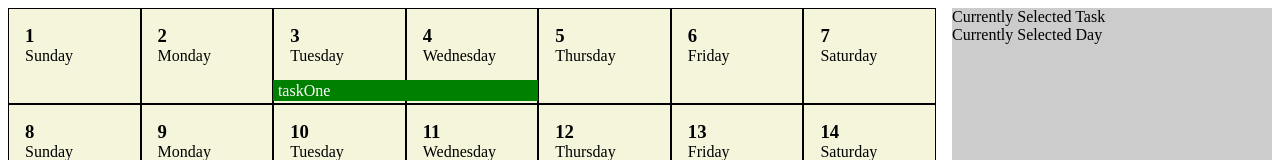
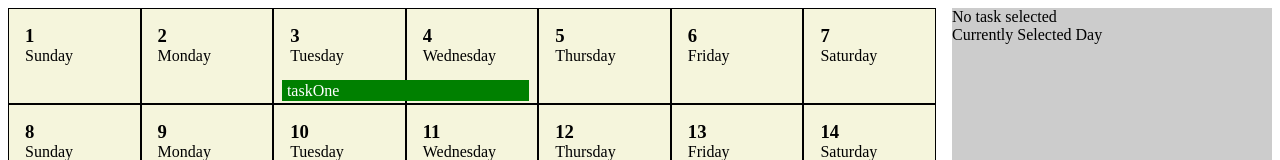
Before and after one commit to rtp314/task-scheduler, a React (Vite) app: page / in a window 1280 px wide. Shown: the top 160 px of the page. Built offline with nearby package versions, Linux system fonts and the light colour scheme.

Commit message:
refactor tasks as children, add selection context

```diff
--- a/src/App.tsx
+++ b/src/App.tsx
@@ -1,8 +1,9 @@
 import { useState } from 'react';
 import Calendar from './components/Calendar';
 import TaskContextProvider from './context/TaskContext';
-import NewTask from './context/NewTask';
+import NewTask from './components/NewTask';
 import Sidebar from './components/Sidebar';
+import SelectionContextProvider from './context/SelectionContext';
 
 function App() {
   const [count, setCount] = useState(0);
@@ -10,6 +11,7 @@ function App() {
   return (
     <div className="App">
       <TaskContextProvider>
+        <SelectionContextProvider>
           <div className="responsive-content-wrapper">
             <div className="responsive-content-main">
               <Calendar />
@@ -19,6 +21,7 @@ function App() {
             </div>
           </div>
           <NewTask />
+        </SelectionContextProvider>
       </TaskContextProvider>
     </div>
   );
--- a/src/components/Calendar.tsx
+++ b/src/components/Calendar.tsx
@@ -1,6 +1,8 @@
 import { useState } from 'react';
 import { DAYS, Day } from '../types';
 import DayCell from './Day';
+import { useTasks } from '../context/TaskContext';
+import Task from './Task';
 
 type CalendarProps = {};
 
@@ -19,10 +21,18 @@ function generateDays(numberOfDays = 35): Day[] {
 
 export default function Calendar({}: CalendarProps) {
   const [days, setDays] = useState(generateDays());
+  const { tasks } = useTasks();
+
+  const tasksByDay = days.map(day => tasks.filter(task => task.startDate <= day.date && task.endDate >= day.date));
+
   return (
     <div id="calendar">
       {days.map((day, i) => (
-        <DayCell key={i} day={day} />
+        <DayCell key={i} day={day}>
+          {tasksByDay[i].map(task => (
+            <Task key={task.name} task={task} date={day.date} />
+          ))}
+        </DayCell>
       ))}
     </div>
   );
--- a/src/components/Day.tsx
+++ b/src/components/Day.tsx
@@ -3,14 +3,12 @@ import { Day } from '../types';
 
 type DayProps = {
   day: Day;
+  children: React.ReactNode;
 };
 
-export default function Day({ day }: DayProps) {
+export default function Day({ day, children }: DayProps) {
   const { dayOfWeekIndex, dayOfWeek, date } = day;
   const isWeekend = dayOfWeekIndex === 0 || dayOfWeekIndex === 6;
-
-  const { tasks } = useTasks();
-  const thisDaysTasks = tasks.filter(task => task.startDate <= date && task.endDate >= date);
 
   return (
     <div className={`day ${isWeekend ? 'weekend' : ''}`}>
@@ -18,16 +16,7 @@ export default function Day({ day }: DayProps) {
         <h3>{date}</h3>
         {dayOfWeek}
       </div>
-      <div className="day-tasks">
-        {thisDaysTasks.map(task => (
-          <div
-            key={`${task.name}${task.startDate}`}
-            className={`task ${task.startDate === date ? 'start' : ''} ${task.endDate === date ? 'end' : ''}`}
-          >
-            {task.startDate === date && task.name}
-          </div>
-        ))}
-      </div>
+      <div className="day-tasks">{children}</div>
     </div>
   );
 }
--- a/src/context/NewTask.tsx
+++ b/src/components/NewTask.tsx
@@ -1,5 +1,5 @@
 import { useState } from 'react';
-import { useTasks } from './TaskContext';
+import { useTasks } from '../context/TaskContext';
 import { Task } from '../types';
 
 type NewTaskProps = {};
--- a/src/components/Sidebar.tsx
+++ b/src/components/Sidebar.tsx
@@ -1,7 +1,10 @@
+import { useSelection } from '../context/SelectionContext';
+
 export default function Sidebar() {
+  const { selectedTask } = useSelection();
   return (
     <div id="sidebar">
-      <div>Currently Selected Task</div>
+      <div>{selectedTask ? selectedTask.name : 'No task selected'}</div>
       <div>Currently Selected Day</div>
     </div>
   );
--- /dev/null
+++ b/src/components/Task.tsx
@@ -0,0 +1,17 @@
+import { Task } from '../types';
+
+type TaskProps = {
+  task: Task;
+  date: number;
+};
+
+export default function Task({ task, date }: TaskProps) {
+  return (
+    <div
+      key={`${task.name}${task.startDate}`}
+      className={`task ${task.startDate === date ? 'start' : ''} ${task.endDate === date ? 'end' : ''}`}
+    >
+      {task.startDate === date && task.name}
+    </div>
+  );
+}
--- /dev/null
+++ b/src/context/SelectionContext.tsx
@@ -0,0 +1,23 @@
+import { createContext, useContext, useState } from 'react';
+import { Task } from '../types';
+
+type SelectionContextType = {
+  selectedTask: Task | null;
+  setSelectedTask: (task: Task) => void;
+};
+
+const SelectionContext = createContext<SelectionContextType | null>(null);
+
+export function useSelection() {
+  const contextValue = useContext(SelectionContext);
+  if (contextValue === null) throw new Error('Selection context cannot be used outside the Selection Context Provider');
+  return contextValue;
+}
+
+export default function SelectionContextProvider(props: React.PropsWithChildren) {
+  const [selectedTask, setSelectedTask] = useState<Task | null>(null);
+
+  const contextValue = { selectedTask, setSelectedTask };
+
+  return <SelectionContext.Provider value={contextValue}>{props.children}</SelectionContext.Provider>;
+}
--- a/src/context/TaskContext.tsx
+++ b/src/context/TaskContext.tsx
@@ -7,9 +7,10 @@ type TaskContextType = {
 };
 
 const TaskContext = createContext<TaskContextType | null>(null);
+const testTask = { name: 'taskOne', startDate: 3, endDate: 4, numberOfHours: 4 };
 
 export default function TaskContextProvider(props: React.PropsWithChildren) {
-  const [tasks, setTasks] = useState<Task[]>([{ name: 'taskOne', startDate: 3, endDate: 4, numberOfHours: 4 }]);
+  const [tasks, setTasks] = useState<Task[]>([testTask]);
 
   const addTask = (task: Task) => {
     setTasks(prev => [...prev, task]);
--- a/src/index.scss
+++ b/src/index.scss
@@ -41,11 +41,11 @@ h6 {
   padding: 0.1rem 0.3rem;
   margin: -1px;
 
-  .start {
+  &.start {
     margin-left: var(--task-offset);
   }
 
-  .end {
+  &.end {
     margin-right: var(--task-offset);
   }
 }
--- a/src/types.ts
+++ b/src/types.ts
@@ -14,3 +14,8 @@ export type Task = {
   endDate: number;
   numberOfHours: number;
 };
+
+// export type Task = TaskInitialiser & {
+//   elements: Element[];
+//   position: number;
+// };
```
Lines whose indentation alone changed are shown as unchanged.
